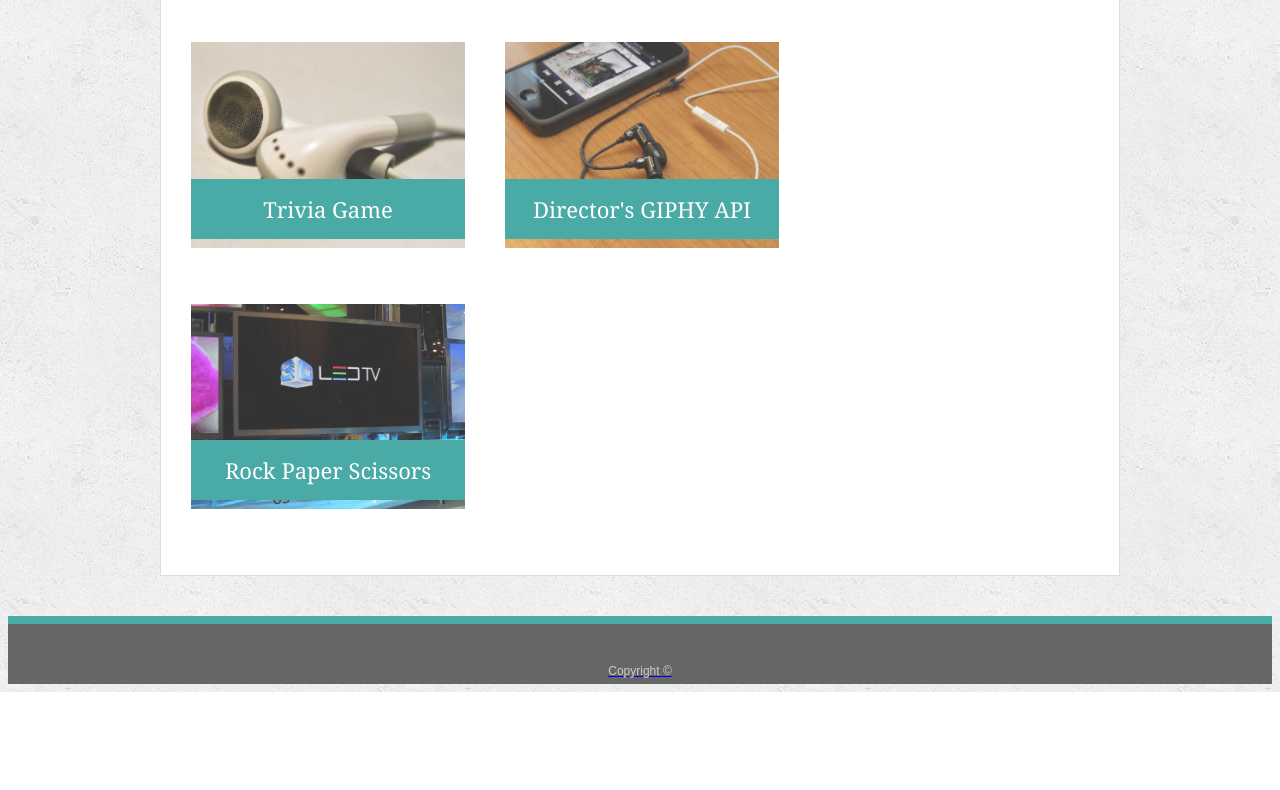
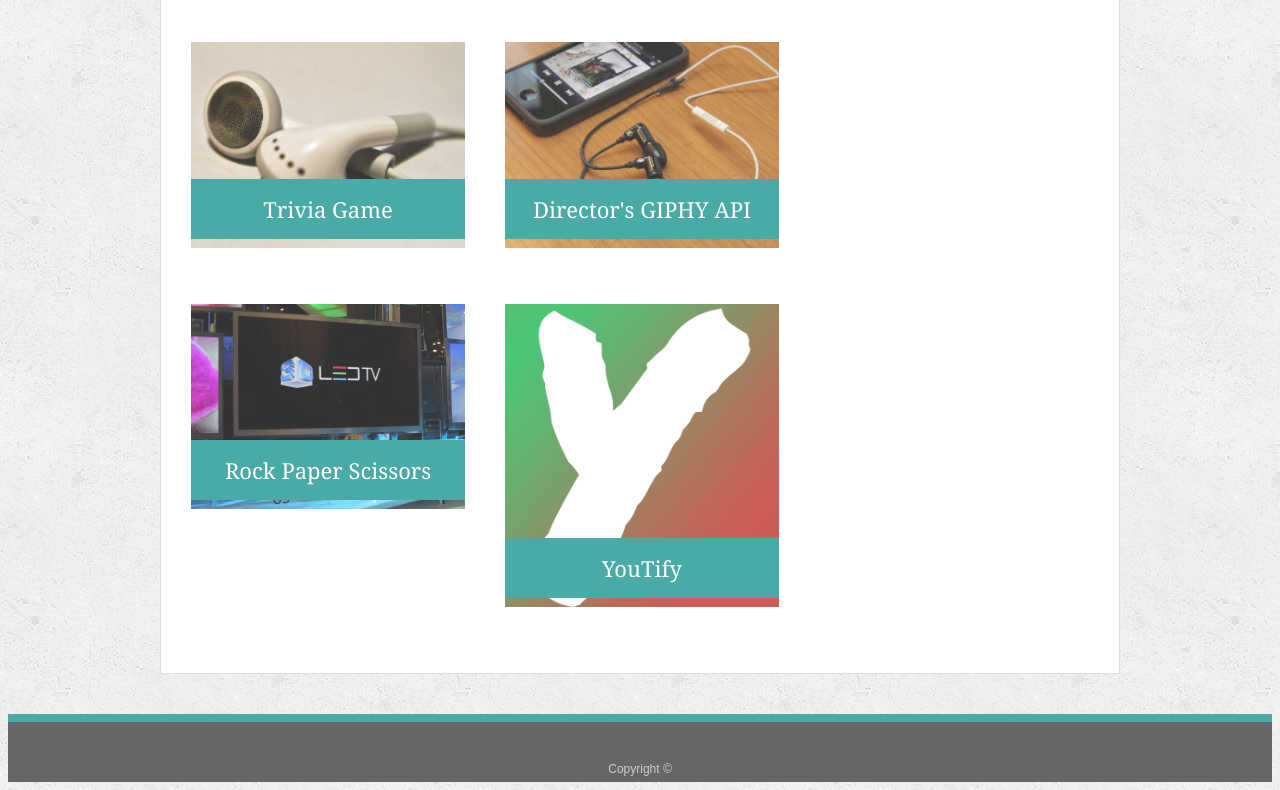
Before and after one commit to DePalmaJared91/Responsive-Portfolio, a plain HTML site: page portfolio.html in a window 1280 px wide. Shown: the part 537-1327 px from the top of the page. Before the commit the page ends 1229 px from the top, so only its background shows below. Drawn offline with Linux system fonts and the light colour scheme.

Commit message:
Updated my links for Project 1 YouTify

```diff
--- a/portfolio.html
+++ b/portfolio.html
@@ -31,8 +31,7 @@
 
       <div class="work">
         <a href='https://depalmajared91.github.io/Word-Guess-Game/'>
-          <img src="assets/images/technics-q-c-640-480-1.jpg"
-          alt="Word Guess Game">
+          <img src="assets/images/technics-q-c-640-480-1.jpg" alt="Word Guess Game">
 
 
 
@@ -43,8 +42,7 @@
 
       <div class="work">
         <a href='https://depalmajared91.github.io/unit-4-game/'>
-          <img src="assets/images/technics-q-c-640-480-2.jpg"
-            alt="RPG Game">
+          <img src="assets/images/technics-q-c-640-480-2.jpg" alt="RPG Game">
 
 
 
@@ -59,17 +57,24 @@
           <img src="assets/images/technics-q-c-640-480-5.jpg" alt="Trivia Game">
 
           <h3>Trivia Game</h3>
+        </a>
       </div>
       <div class="work">
         <a href='https://depalmajared91.github.io/giftastic/'>
           <img src="assets/images/technics-q-c-640-480-7.jpg" alt="Directors GIPHY API">
 
           <h3>Director's GIPHY API</h3>
+        </a>
       </div>
       <div class="work">
         <img src="assets/images/technics-q-c-640-480-9.jpg" alt="Rock Paper Scissors">
-
         <h3>Rock Paper Scissors</h3>
+      </div>
+      <div class="work">
+        <a href="https://jwellstx.github.io/Project1/index.html">
+          <img src="assets/images/youtify.png" alt="Project 1">
+          <h3> YouTify</h3>
+        </a>
       </div>
 
     </section>
```
Also changed, not shown: assets/images/youtify.png (added). Lines whose indentation alone changed are shown as unchanged.
